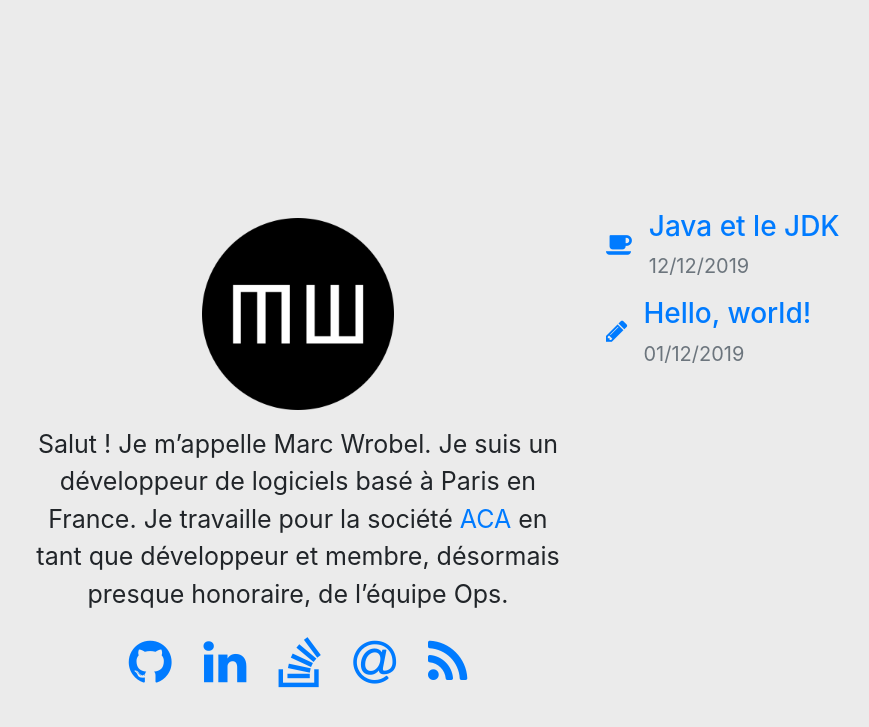
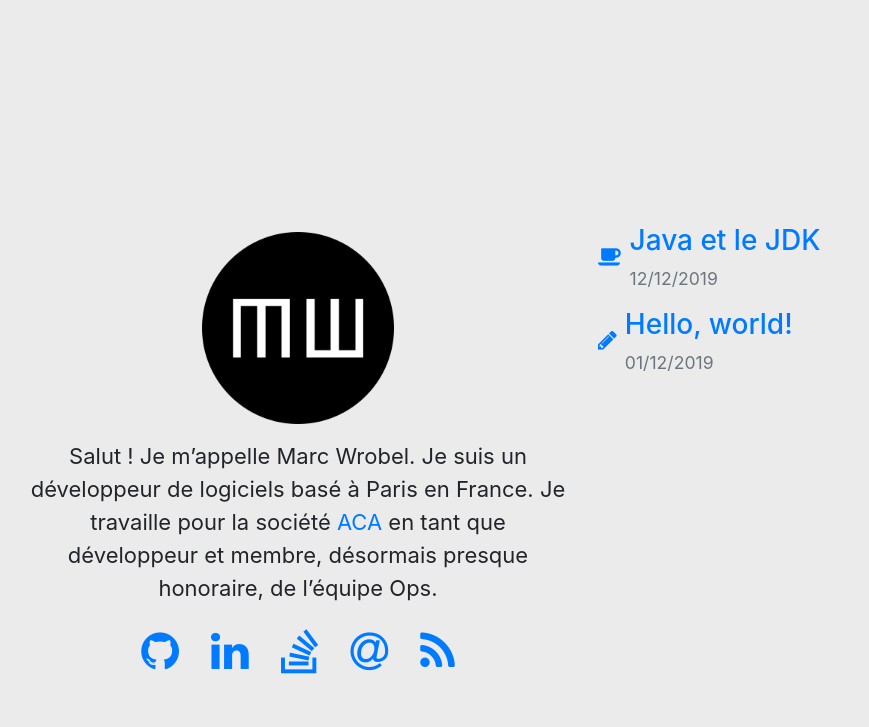
Before and after one commit to marcwrobel/marcwrobel.github.io, a Jekyll site: the page built from index.md, in a window 1280 px wide. Shown: the top 727 px of the page, without its empty margins (57-926 px from the left). Built offline with Jekyll 4.4.1, drawn with Linux system fonts in a browser that asks for light colours.

Commit message:
Amélioration de la lisibilité des pages et des articles
- Taille de la fonte légèrement réduite.
- Utilisation de 10 colonnes et non plus 8 sur les écran XL.

```diff
--- a/_layouts/home.html
+++ b/_layouts/home.html
@@ -29,7 +29,7 @@ layout: default
           <li class="nav-item">
             <a class="text-decoration-none" href="{{ post.url | relative_url }}">
               <div class="d-flex flex-row">
-                <div class="p-2 py-4">
+                <div class="py-4">
                   {%- assign category = post.category -%}
                   {%- include category-icon.html -%}
                 </div>
--- a/_layouts/page.html
+++ b/_layouts/page.html
@@ -5,7 +5,7 @@ layout: default
 {%- include header.html -%}
 <main role="main" class="container">
   <div class="row">
-    <div class="col-sm-12 col-lg-10 col-xl-8 py-3 mx-auto">
+    <div class="col-sm-12 col-lg-10 py-3 mx-auto">
       <article class="text-justify">
         {%- if page.title -%}
         <header>
--- a/_layouts/post.html
+++ b/_layouts/post.html
@@ -5,7 +5,7 @@ layout: default
 {%- include header.html -%}
 <main role="main" class="container">
   <div class="row">
-    <div class="col-sm-12 col-lg-10 col-xl-8 py-3 mx-auto">
+    <div class="col-sm-12 col-lg-10 py-3 mx-auto">
       <article itemscope itemtype="http://schema.org/BlogPosting" class="text-justify">
         <header>
           <h1 itemprop="name headline">{{ page.title | escape }}</h1>
--- a/assets/main.css
+++ b/assets/main.css
@@ -1,5 +1,5 @@
 body {
-  font-size: 25px;
+  font-size: 22px;
   font-weight: 400;
   line-height: 1.5;
   background-color: rgb(235, 235, 235);
```
